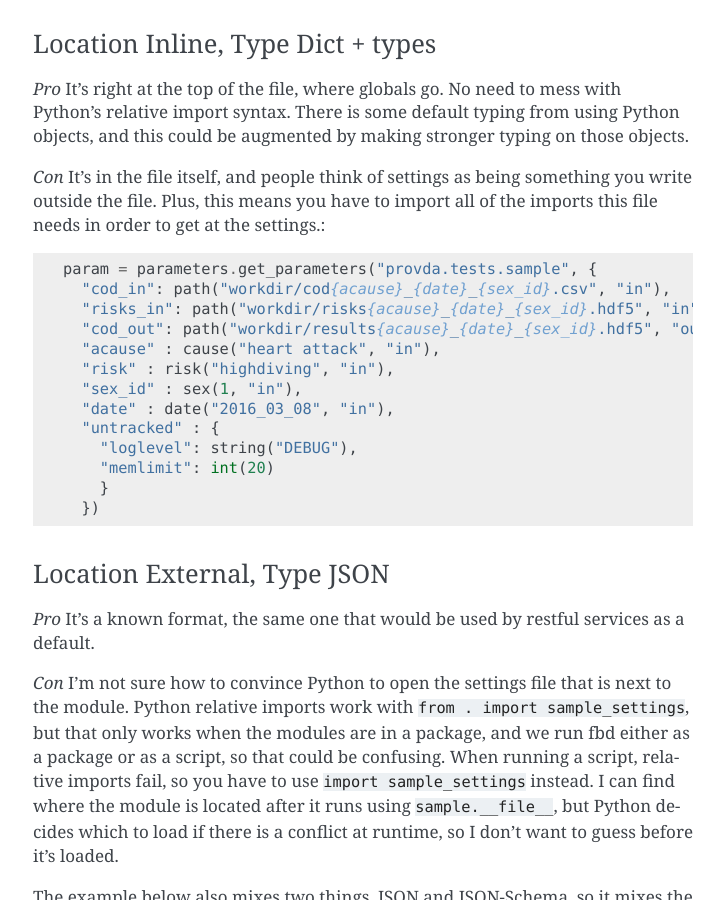
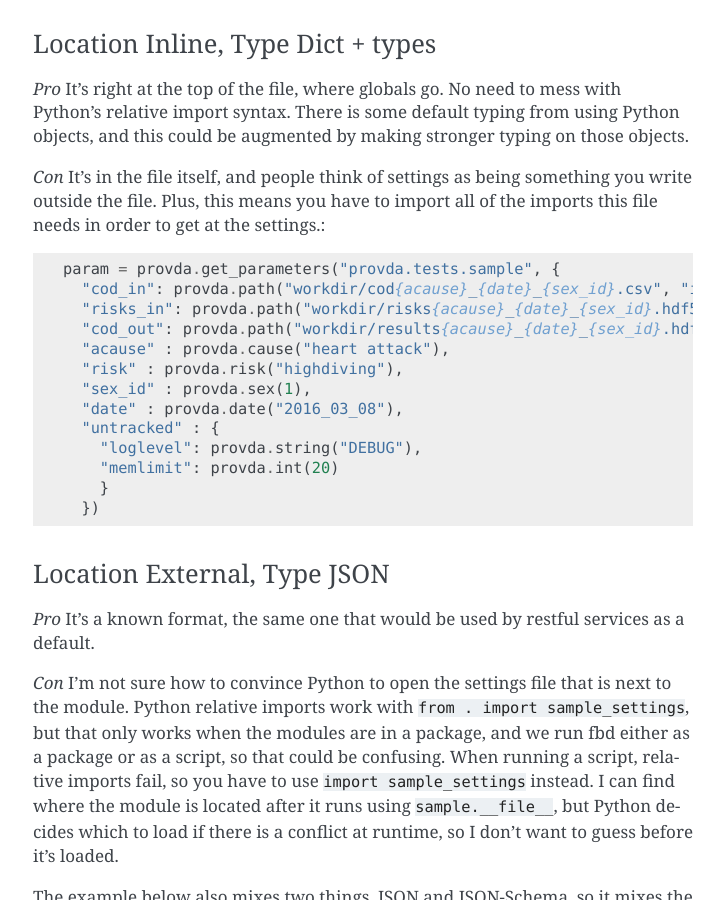
Before and after one commit to adolgert/provda, a Sphinx documentation site: the page built from docs/intro.rst, in a window 1280 px wide and 900 px high, scrolled down 3523 px. Shown: the whole window, without its empty margins (387-1111 px from the left). Built offline with Sphinx 7.4.7, drawn with Linux system fonts in a browser that asks for light colours.

```diff
--- a/docs/index.rst
+++ b/docs/index.rst
@@ -12,6 +12,7 @@ Contents:
    :maxdepth: 2
 
    intro
+   usecases
    tutorial
 
 
--- a/docs/intro.rst
+++ b/docs/intro.rst
@@ -189,17 +189,17 @@ as being something you write outside the file. Plus, this
 means you have to import all of the imports this file needs
 in order to get at the settings.::
 
-    param = parameters.get_parameters("provda.tests.sample", {
-      "cod_in": path("workdir/cod{acause}_{date}_{sex_id}.csv", "in"),
-      "risks_in": path("workdir/risks{acause}_{date}_{sex_id}.hdf5", "in"),
-      "cod_out": path("workdir/results{acause}_{date}_{sex_id}.hdf5", "out"),
-      "acause" : cause("heart attack", "in"),
-      "risk" : risk("highdiving", "in"),
-      "sex_id" : sex(1, "in"),
-      "date" : date("2016_03_08", "in"),
+    param = provda.get_parameters("provda.tests.sample", {
+      "cod_in": provda.path("workdir/cod{acause}_{date}_{sex_id}.csv", "in"),
+      "risks_in": provda.path("workdir/risks{acause}_{date}_{sex_id}.hdf5", "in"),
+      "cod_out": provda.path("workdir/results{acause}_{date}_{sex_id}.hdf5", "out"),
+      "acause" : provda.cause("heart attack"),
+      "risk" : provda.risk("highdiving"),
+      "sex_id" : provda.sex(1),
+      "date" : provda.date("2016_03_08"),
       "untracked" : {
-        "loglevel": string("DEBUG"),
-        "memlimit": int(20)
+        "loglevel": provda.string("DEBUG"),
+        "memlimit": provda.int(20)
         }
       })
 
```
Also changed, not shown: docs/usecases.rst (added, +43 -0 lines).
